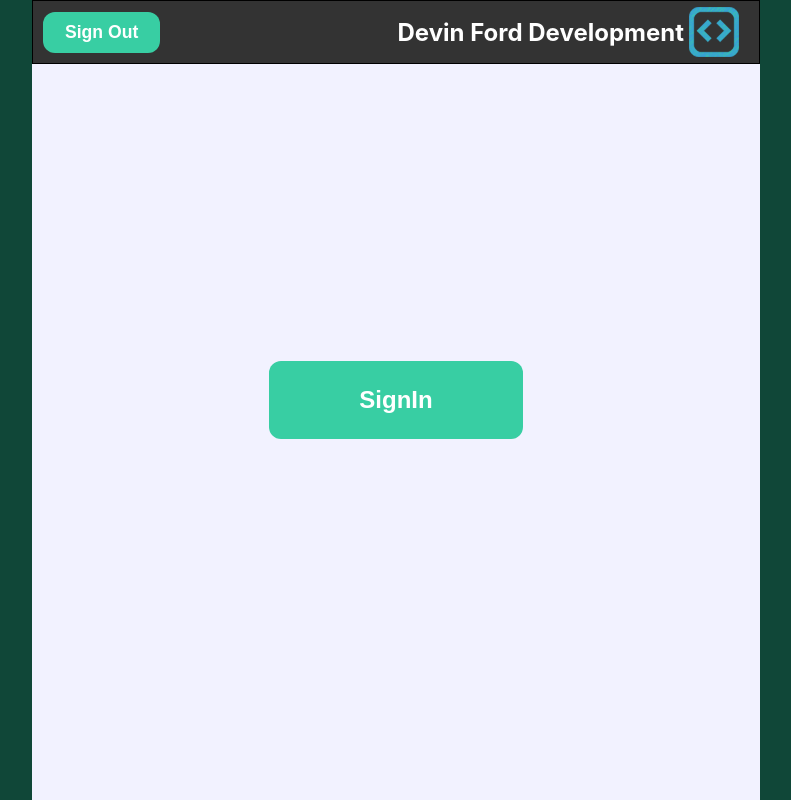
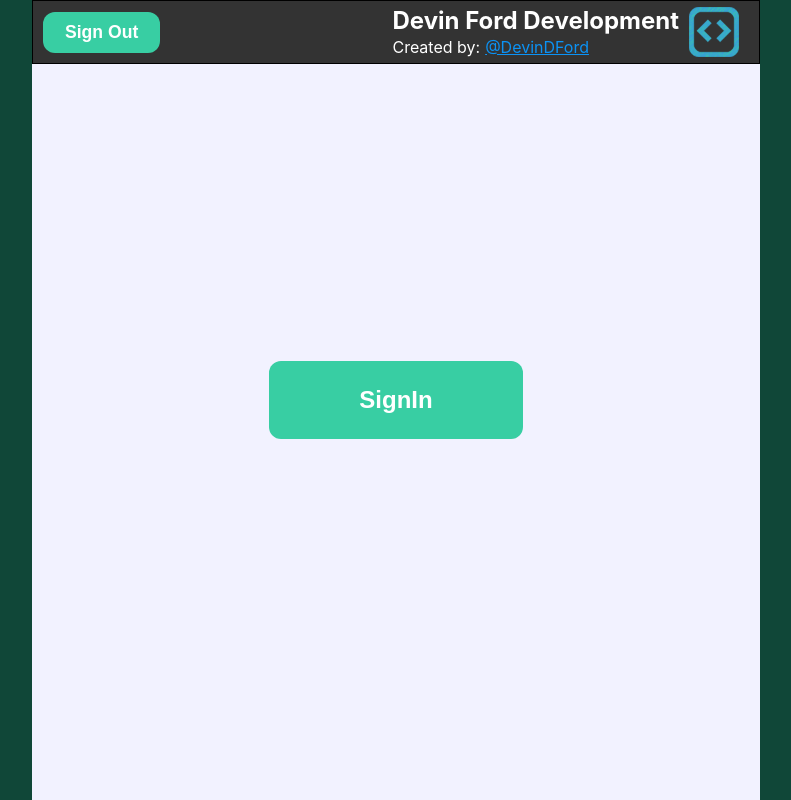
Before and after one commit to devindford/DevinFordDev_Chat, a React (Create React App) app: page / in a window 1280 px wide. Shown: the whole page, without its empty margins (244-1035 px from the left). Built offline with nearby package versions, Linux system fonts and the light colour scheme; no server answers.

Commit message:
added twitter link

```diff
--- a/src/App.css
+++ b/src/App.css
@@ -66,6 +66,28 @@ main::-webkit-scrollbar-track {
 main::-webkit-scrollbar-thumb {
   background: #38cea3;
   border-radius: 50%;
+}
+.header-text {
+  display: flex;
+  flex-direction: column;
+}
+
+.header-text h2 {
+  margin: 0 5px 0 0;
+}
+
+.twitter {
+  display: flex;
+  align-items: center;
+}
+
+.twitter p {
+  margin: 0;
+  padding: 0 5px 0 0;
+}
+
+a {
+  color: #0b93f6;
 }
 
 form {
--- a/src/components/MainLayout/index.js
+++ b/src/components/MainLayout/index.js
@@ -13,7 +13,19 @@ const MainLayout = () => {
           Sign Out
         </button>
         <div className='header-logo'>
-          <h2>Devin Ford Development</h2>
+          <div className='header-text'>
+            <h2>Devin Ford Development</h2>
+            <div className='twitter'>
+              <p>Created by: </p>
+              <a
+                href='https://twitter.com/devindford'
+                target='_blank'
+                rel='noopener noreferrer'
+              >
+                @DevinDFord
+              </a>
+            </div>
+          </div>
           <img src={codingLogo} alt='Coding Bracket' className='logo' />
         </div>
       </header>
```
Also changed, not shown: 1 other file (tests, documents, lock files or other folders).
